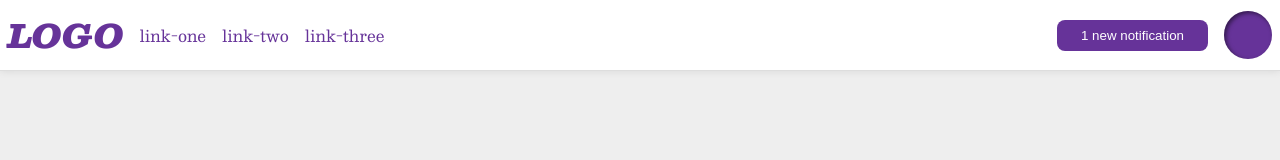
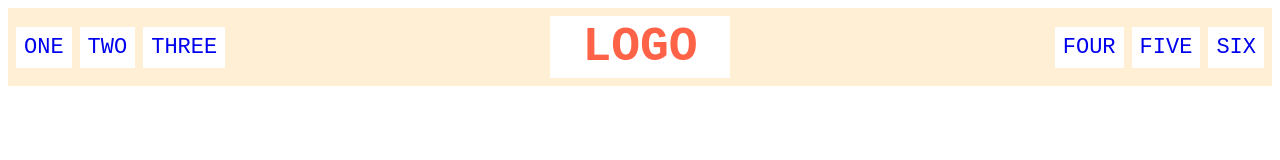
Before and after one commit to pranshuarora7/Sprynt, a plain HTML site: page Mood/Angry.html in a window 1280 px wide. Drawn offline with nearby package versions, Linux system fonts and the light colour scheme.

Commit message:
Did a lot of work

```diff
--- a/Mood/Angry.css
+++ /dev/null
@@ -1,69 +0,0 @@
-/* this is some magical font-importing.
-you'll learn about it later. */
-@import url('https://fonts.googleapis.com/css2?family=Besley:ital,wght@0,400;1,900&display=swap');
-
-body {
-  margin: 0;
-  background: #eee;
-  font-family: Besley, serif;
-}
-
-.header {
-  background: white;
-  border-bottom: 1px solid #ddd;
-  box-shadow: 0 0 8px rgba(0,0,0,.1);
-}
-
-.profile-image {
-  background: rebeccapurple;
-  box-shadow: inset 2px 2px 4px rgba(0,0,0,.5);
-  border-radius: 50%;
-  width: 48px;
-  height:  48px;
-}
-
-.logo {
-  color: rebeccapurple;
-  font-size: 32px;
-  font-weight: 900;
-  font-style: italic;
-}
-
-button {
-  border: none;
-  border-radius: 8px;
-  background: rebeccapurple;
-  color: white;
-  padding: 8px 24px;
-}
-
-a {
-  /* this removes the line under our links */
-  text-decoration: none;
-  color: rebeccapurple;
-}
-
-ul {
-  list-style-type: none;
-}
-
-/* SOLUTION */
-
-.header {
-  display: flex;
-  justify-content: space-between;
-  padding: 8px;
-}
-
-ul {
-  display: flex;
-  margin: 0;
-  padding: 0;
-  gap: 16px;
-}
-
-.left, .right {
-  display: flex;
-  align-items: center;
-  gap: 16px;
-}
--- a/Mood/Angry.html
+++ b/Mood/Angry.html
@@ -4,26 +4,25 @@
     <meta charset="UTF-8">
     <meta http-equiv="X-UA-Compatible" content="IE=edge">
     <meta name="viewport" content="width=device-width, initial-scale=1.0">
-    <title>Flex Header 2</title>
-    <link rel="stylesheet" href="Angry.css">
+    <title>Flex Header</title>
+    <link rel="stylesheet" href="mood.css">
   </head>
   <body>
     <div class="header">
-      <div class="left">
-        <div class="logo">
-          LOGO
-        </div>
-        <ul class="links">
-          <li><a href="google.com">link-one</a></li>
-          <li><a href="google.com">link-two</a></li>
-          <li><a href="google.com">link-three</a></li>
+      <div class="left-links">
+        <ul>
+          <li><a href="#">ONE</a></li>
+          <li><a href="#">TWO</a></li>
+          <li><a href="#">THREE</a></li>
         </ul>
       </div>
-      <div class="right">
-        <button class="notifications">
-          1 new notification
-        </button>
-        <div class="profile-image"></div>
+      <div class="logo">LOGO</div>
+      <div class="right-links">
+        <ul>
+          <li><a href="#">FOUR</a></li>
+          <li><a href="#">FIVE</a></li>
+          <li><a href="#">SIX</a></li>
+        </ul>
       </div>
     </div>
   </body>
```
Also changed, not shown: Mood/Confused.html (+29 -0 lines), Mood/Happy.html (+21 -5 lines), Mood/Inspired.html (+1 -1 lines), Mood/Sad.html (+21 -5 lines), Mood/Scared.html (+29 -0 lines), Mood/Surprise.html (+29 -0 lines), Style.css (+23 -3 lines), index.html (+22 -5 lines), Images/secondsectionbg.jpeg (added), Mood/mood.css (renamed from Mood/Inspired.css).
